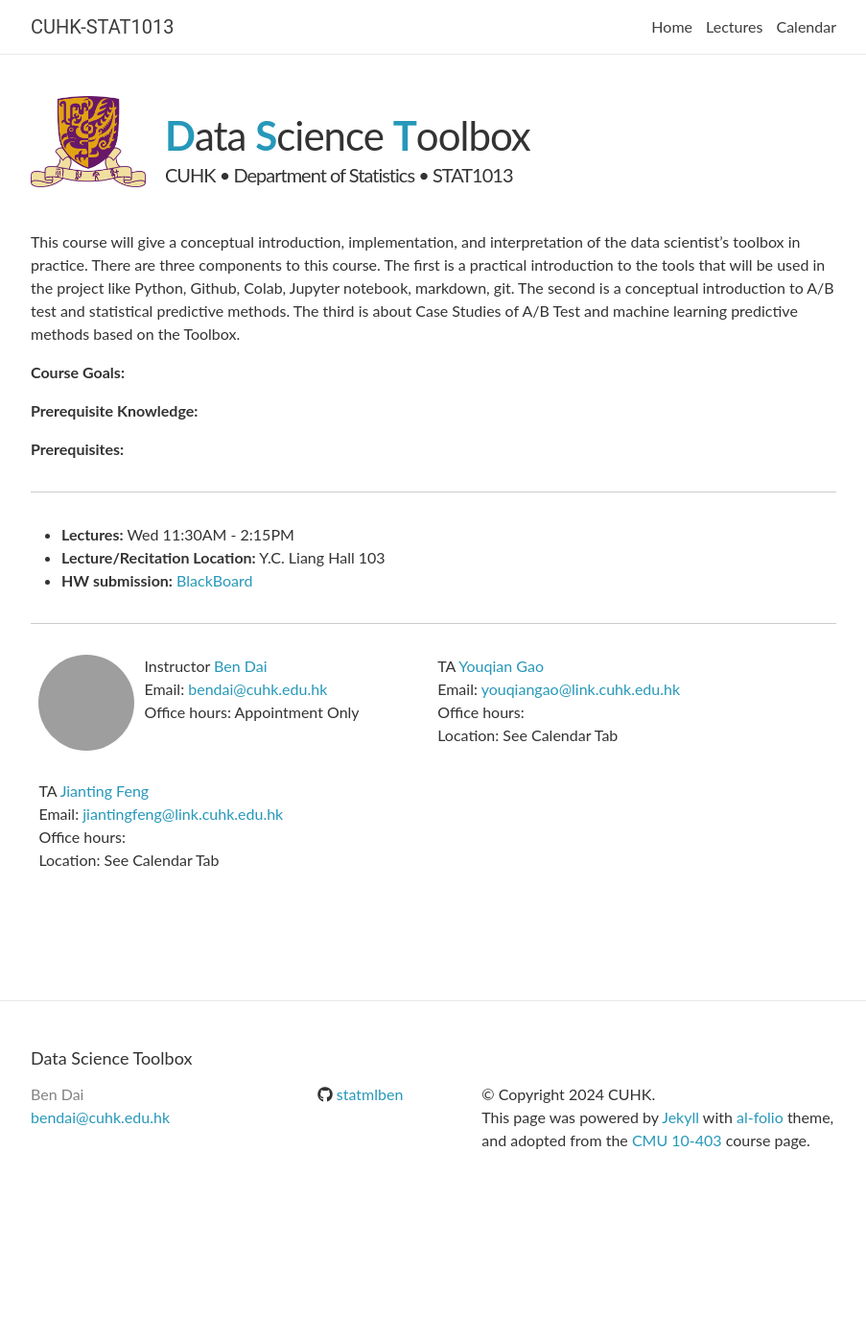
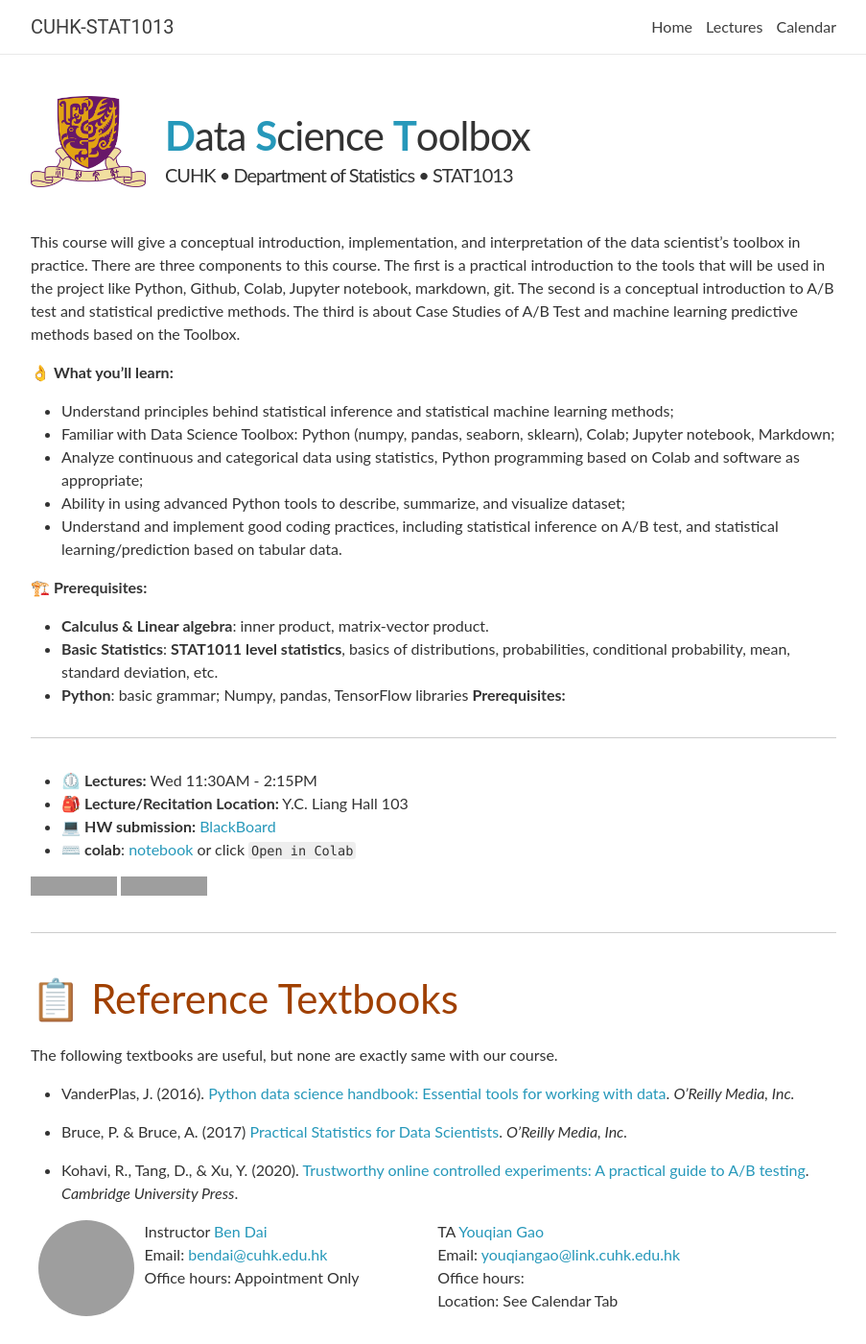
Before and after one commit to statmlben/CUHK-STAT1013, a Jekyll site: the page built from _pages/about.md, in a window 1280 px wide and 1400 px high. Shown: the whole window at 96% size, without its empty margins (188-1091 px from the left). Built offline with Jekyll 4.4.1, drawn with Linux system fonts in a browser that asks for light colours; nearby versions of some CDN libraries; comment, search, counter and statistics services are not loaded; grey boxes are pictures that could not be loaded.

Commit message:
update about

```diff
--- a/_pages/about.md
+++ b/_pages/about.md
@@ -9,40 +9,42 @@ news: true
 
 This course will give a conceptual introduction, implementation, and interpretation of the data scientist’s toolbox in practice. There are three components to this course. The first is a practical introduction to the tools that will be used in the project like Python, Github, Colab, Jupyter notebook, markdown, git. The second is a conceptual introduction to A/B test and statistical predictive methods. The third is about Case Studies of A/B Test and machine learning predictive methods based on the Toolbox.
 
-**Course Goals:**
+👌 **What you'll learn:**
 
-<!-- Upon completion of the course students should be able to:
-- Implement and experiment with existing state-of-the-art methods for learning behavioral policies supervised by reinforcement, demonstrations and/or intrinsic curiosity.
-- Evaluate the sample complexity, generalization and generality of these algorithms.
-- Understand research papers in the field of robotic learning.
-- Try out ideas/extensions on existing methods. -->
+- Understand principles behind statistical inference and statistical machine learning methods;
+- Familiar with Data Science Toolbox: Python (numpy, pandas, seaborn, sklearn), Colab; Jupyter notebook, Markdown;
+- Analyze continuous and categorical data using statistics, Python programming based on Colab and software as appropriate;
+- Ability in using advanced Python tools to describe, summarize, and visualize dataset;
+- Understand and implement good coding practices, including statistical inference on A/B test, and statistical learning/prediction based on tabular data.
 
-**Prerequisite Knowledge:**
+🏗️ **Prerequisites:**
 
-<!-- Students should have a solid understanding of the following areas
-- Algorithms: e.g., What problem does Dijkstra's algorithm solve?
-- Probability: e.g., What is Bayes rule? How do you normalize a distribution?
-- Computer vision: convolutional networks, object detection architectures, LSTMs, attention models
-- Deep Learning: familiarity  with TensorFlow and/or Pytorch.
-- Matrix Calculus: e.g., What are derivatives of matrix-matrix and matrix-vector products? What is the multivariate chain rule?
-- Programming: e.g., What are classes and inheritance? How do you structure read data from files? How do you plot figures to visualize results?
-- Numerical programming: e.g., How would you perform an elementwise product instead of an inner product? How do you invert a matrix? -->
-
+- **Calculus & Linear algebra**: inner product, matrix-vector product.
+- **Basic Statistics**: **STAT1011 level statistics**, basics of distributions, probabilities, conditional probability, mean, standard deviation, etc.
+- **Python**: basic grammar; Numpy, pandas, TensorFlow libraries
 **Prerequisites:**
 
-<!--
-- Prerequisites: 10601 introduction to machine learning
-- Minimum Grades: B in 10601
-- Corequisites: None
-- Anti-requisites: None
-- Anti-req Prohibits: None -->
 
 ***
 
-- **Lectures:** Wed 11:30AM - 2:15PM
-- **Lecture/Recitation Location:** Y.C. Liang Hall 103
+- ⏲️ **Lectures:** Wed 11:30AM - 2:15PM
+- 🎒 **Lecture/Recitation Location:** Y.C. Liang Hall 103
 <!-- - **Office Hours Location:** [Gates-Hillman Center 8228](https://goo.gl/maps/74vUj6uoaTTzYM937){:target="\_blank"} -->
 <!-- - **Discussion:** [Piazza](https://piazza.com){:target="\_blank"} -->
-- **HW submission:** [BlackBoard](https://blackboard.cuhk.edu.hk/){:target="\_blank"}
+- 💻 **HW submission:** [BlackBoard](https://blackboard.cuhk.edu.hk/){:target="\_blank"}
+- ⌨️ **colab**: [notebook](https://colab.research.google.com/drive/1zDZdebMX_v-3H57Ar4_b8qkyKRs7cEqX?usp=sharing) or click `Open in Colab`
+
+[![Homepage](https://img.shields.io/badge/CUHK-STAT1013-blueviolet)](https://www.bendai.org/CUHK-STAT1013/)
+[![Open In Colab](https://colab.research.google.com/assets/colab-badge.svg)](https://colab.research.google.com/drive/1zDZdebMX_v-3H57Ar4_b8qkyKRs7cEqX?usp=sharing)
 
 ***
+
+## 📋 <span style="color:#A04000"> Reference Textbooks </span>
+
+The following textbooks are useful, but none are exactly same with our course.
+
+- VanderPlas, J. (2016). [Python data science handbook: Essential tools for working with data](https://jakevdp.github.io/PythonDataScienceHandbook/). *O'Reilly Media, Inc.*
+
+- Bruce, P. & Bruce, A. (2017) [Practical Statistics for Data Scientists](https://www.oreilly.com/library/view/practical-statistics-for/9781491952955/). *O'Reilly Media, Inc.*
+
+- Kohavi, R., Tang, D., & Xu, Y. (2020). [Trustworthy online controlled experiments: A practical guide to A/B testing](https://www.amazon.com/Trustworthy-Online-Controlled-Experiments-Practical-ebook/dp/B0845Y3DJV). *Cambridge University Press*.
```
